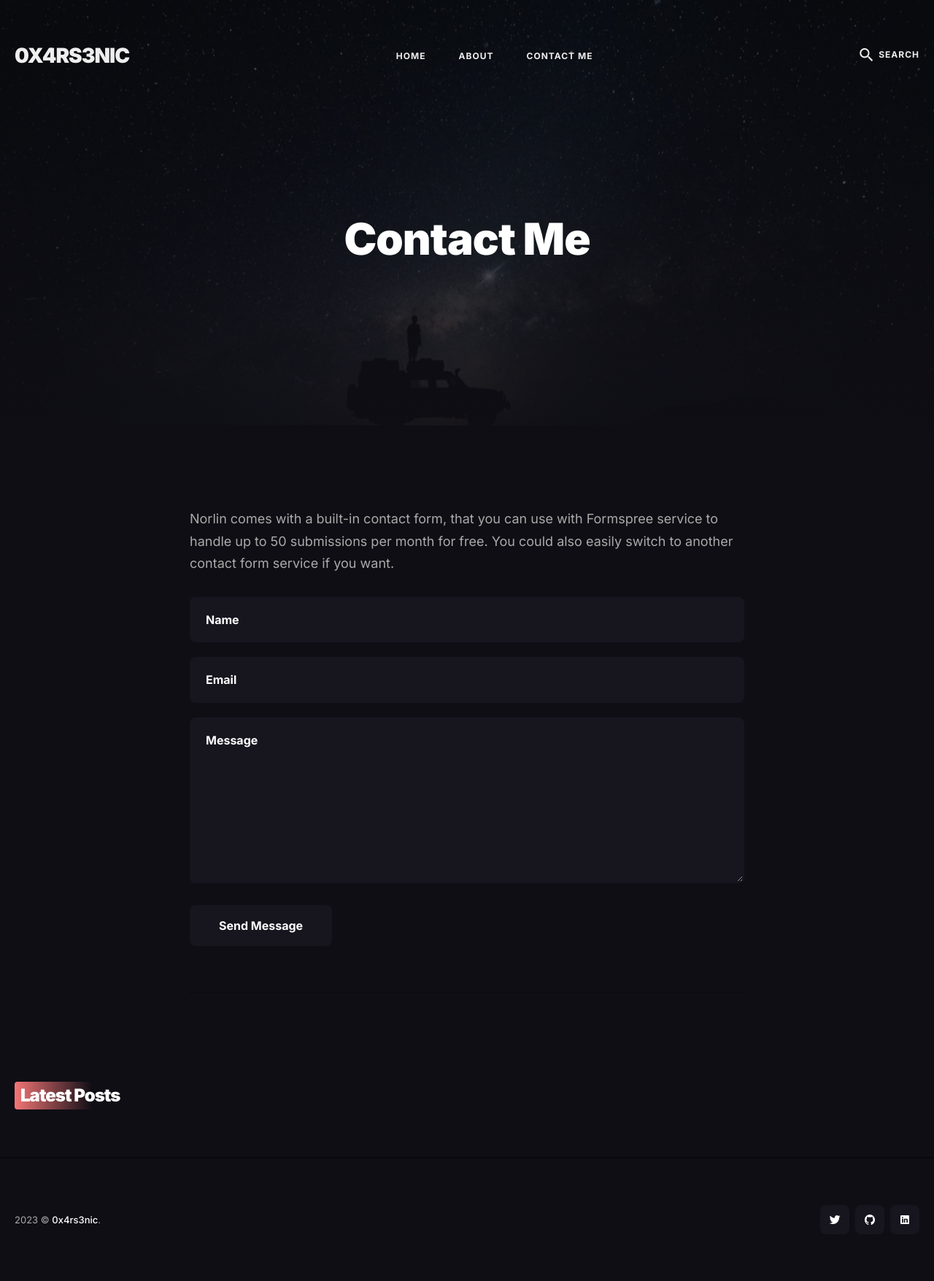
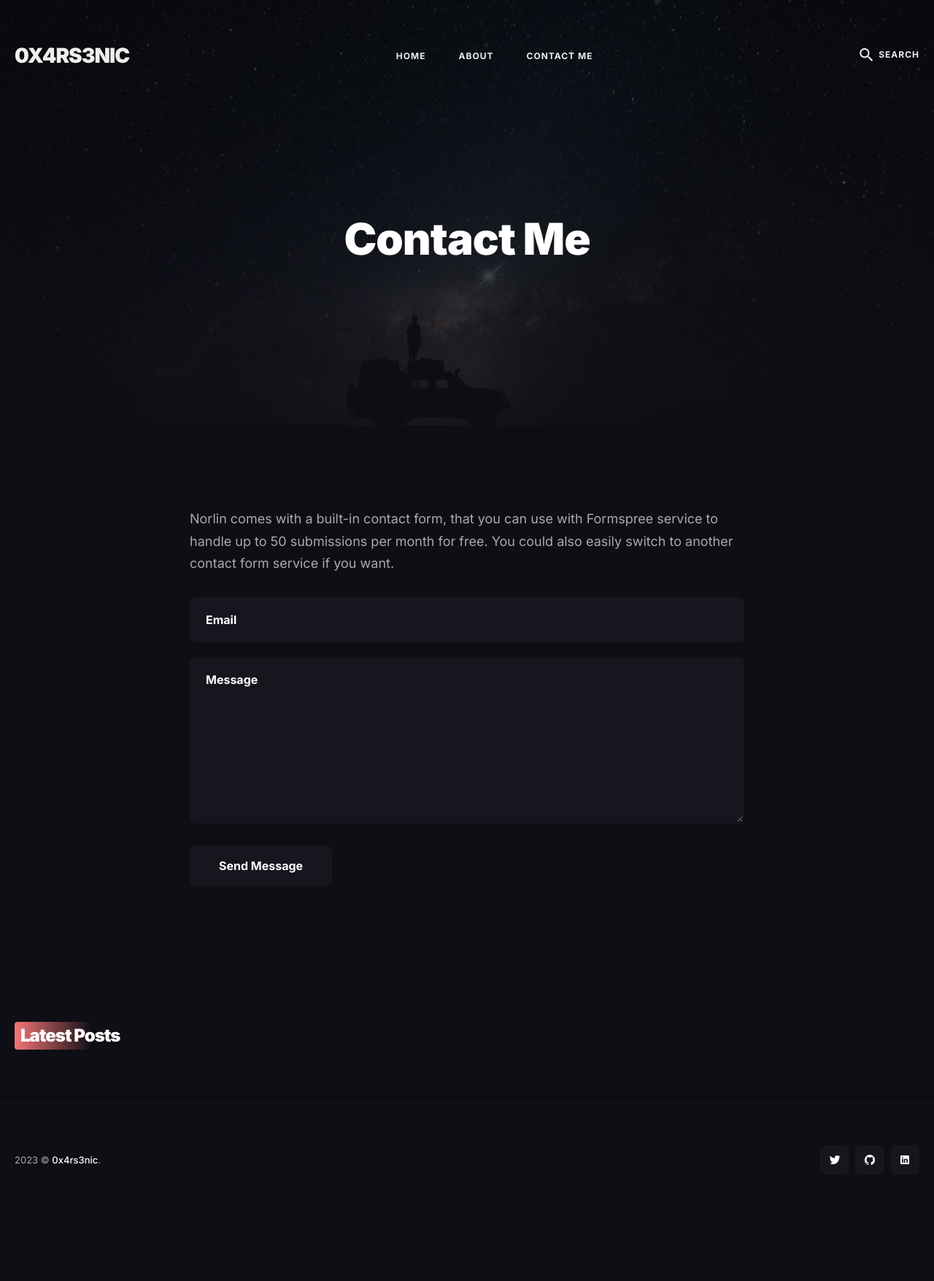
Before and after one commit to 0x4rs3nic/0x4rs3nic.github.io, a Jekyll site: the page built from _pages/contact.html, in a window 1280 px wide. Shown: the whole page at 73% size. Built offline with Jekyll 4.4.1, drawn with Linux system fonts in a browser that asks for light colours; nearby versions of some CDN libraries; after the commit the page ends 1673 px from its top, so only the background shows below that.

Commit message:
Update contact.html

```diff
--- a/_pages/contact.html
+++ b/_pages/contact.html
@@ -9,18 +9,14 @@
   <p class="contact-description">{{site.contact.description}}</p>
   {% endif %}
   <form class="form"
-    action="{% if site.contact.email %}https://formspree.io/{{site.contact.email}}{% else %}#{% endif %}" method="POST">
-    <div class="form__group">
-      <label class="form__label screen-reader-text" for="form-name">Your Name</label>
-      <input class="form__input" id="form-name" type="text" name="name" placeholder="Name" required>
-    </div>
+    action="https://formspree.io/xoqoozno" method="POST">
     <div class="form__group">
       <label class="form__label screen-reader-text" for="form-email">Your Email</label>
-      <input class="form__input" id="form-email" type="email" name="_replyto" placeholder="Email" required>
+      <input class="form__input" id="form-email" type="email" name="email" placeholder="Email" required>
     </div>
     <div class="form__group">
       <label class="form__label screen-reader-text" for="form-text">Your Message</label>
-      <textarea class="form__input" id="form-text" name="text" rows="10" placeholder="Message" required></textarea>
+      <textarea class="form__input" id="form-text" name="message" rows="10" placeholder="Message" required></textarea>
     </div>
     <div class="form__group">
       <button class="button button--primary" type="submit">Send Message</button>
```
